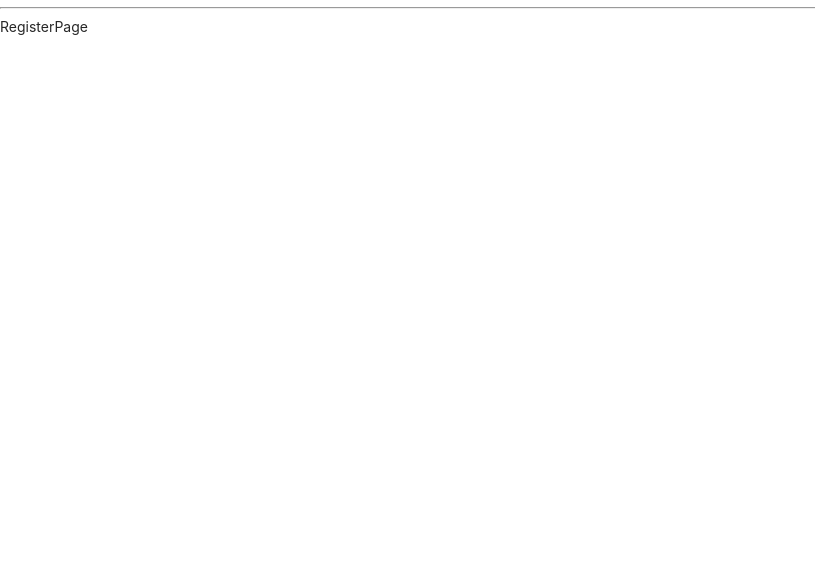
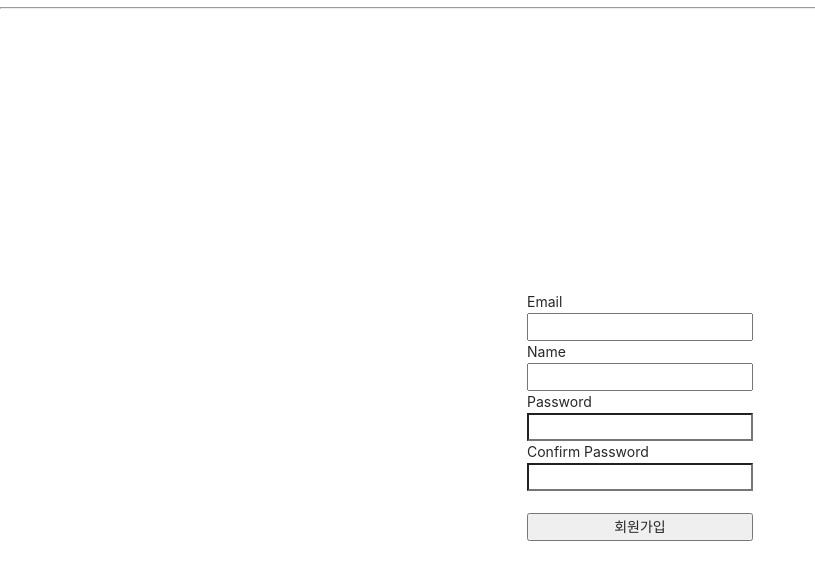
Before and after one commit to Duck-98/nodejs-react-mongo-DB-for-beginner, a React (Create React App) app in the folder client/: page /register in a window 1280 px wide. Shown: the top 580 px of the page, without its empty margins (0-815 px from the left). Built offline with nearby package versions, Linux system fonts and the light colour scheme.

Commit message:
회원가입 기능 완료

```diff
--- a/client/src/_actions/types.js
+++ b/client/src/_actions/types.js
@@ -1 +1,2 @@
 export const LOGIN_USER = "login_user";
+export const REGISTER_USER = "register_user";
--- a/client/src/_actions/user_action.js
+++ b/client/src/_actions/user_action.js
@@ -1,5 +1,5 @@
 import axios  from 'axios';
-import {LOGIN_USER} from './types';
+import {LOGIN_USER, REGISTER_USER} from './types';
 
 export function loginUser(dataTosubmit){
 
@@ -11,3 +11,14 @@
         payload : request
     }
 }
+
+export function registerUser(dataTosubmit){
+
+    const request = axios.post('/api/users/register',dataTosubmit)
+        .then(response => response.data)
+// request -> reducer로 넘기는 작업
+    return {
+        type :  "REGISTER_USER",
+        payload : request
+    }
+}
--- a/client/src/_reducers/user_reducer.js
+++ b/client/src/_reducers/user_reducer.js
@@ -1,6 +1,7 @@
 import {
-    LOGIN_USER
+    LOGIN_USER, REGISTER_USER
 } from '../_actions/types';
+
 
 export default function (state = {}, action){
     switch (action.type) {
@@ -8,6 +9,9 @@
                 return {...state, loginSuccess : action.payload}
             break;
 
+        case REGISTER_USER:
+                return {...state, registerSuccess : action.payload}
+
         default:
             return state;
     }
--- a/client/src/components/views/RegisterPage/RegisterPage.js
+++ b/client/src/components/views/RegisterPage/RegisterPage.js
@@ -1,11 +1,81 @@
-import React from 'react'
+import axios from 'axios';
+import React ,{useState} from 'react'
+import {useDispatch} from 'react-redux';
+import {registerUser} from '../../../_actions/user_action';
 
-function RegisterPage() {
+function RegisterPage(props) {
+    const dispatch = useDispatch();
+// State
+    const [Email, setEmail] = useState("")
+    const [Password, setPassword] = useState("")
+    const [Name,setName] = useState("")
+    const [ConfirmPassword, setConfirmPassword] = useState("")
+
+// handler
+    const onEmailHandler =(event) =>{
+        setEmail(event.currentTarget.value)
+    }
+    const onPasswordHandler =(event) =>{
+        setPassword(event.currentTarget.value)
+    }
+
+    const onNameHandler =(event) =>{
+        setName(event.currentTarget.value)
+    }
+
+    const onConfirmPasswordHandler =(event) =>{
+        setConfirmPassword(event.currentTarget.value)
+    }
+
+    const onSubmitHandler =(event) =>{
+        event.preventDefault(); // 페이지 refresh기능을 막아줌
+        if(Password !== ConfirmPassword){
+            return alert('비밀번호와 비밀번호 확인은 같아야합니다.');
+        }
+        let body ={
+            email : Email,
+            password : Password,
+            name : Name
+        }
+
+        // redux
+        dispatch(registerUser(body))
+            .then(response =>{
+                if(response.payload.success){
+                    props.history.push("/login")
+                }else {
+                    alert("Failed to sign up")
+                }
+
+            })
+    }
     return (
-        <div>
-            RegisterPage
+        <div style={{
+            display: 'flex', justifyContent: 'center', alignItems: 'center'
+            , width: '100%', height: '100vh'
+        }}>
+            <form style={{ display: 'flex', flexDirection: 'column' }}
+                onSubmit={onSubmitHandler}
+            >
+                <label>Email</label>
+                <input type="email" value={Email} onChange={onEmailHandler} />
+
+                <label>Name</label>
+                <input type="Name" value={Name} onChange={onNameHandler} />
+
+                <label>Password</label>
+                <input type="password" value={Password} onChange={onPasswordHandler} />
+
+                <label>Confirm Password</label>
+                <input type="password" value={ConfirmPassword} onChange={onConfirmPasswordHandler} />
+
+                <br />
+                <button type="submit">
+                    회원가입
+                </button>
+            </form>
         </div>
     )
-}
+    }
 
 export default RegisterPage
```
Also changed, not shown: 1 other file (tests, documents, lock files or other folders).
